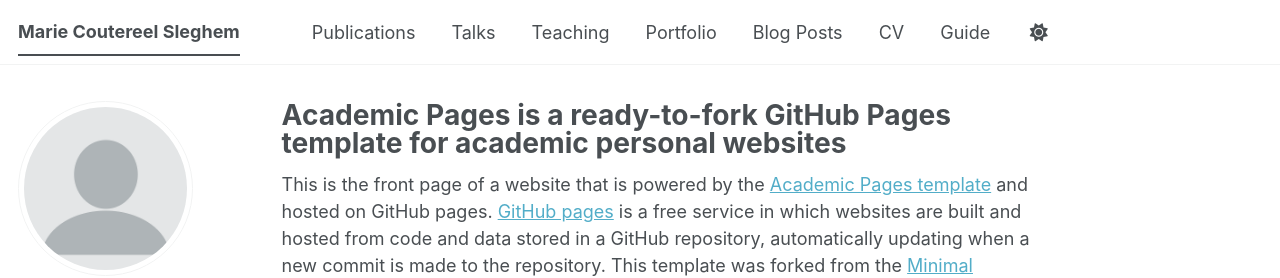
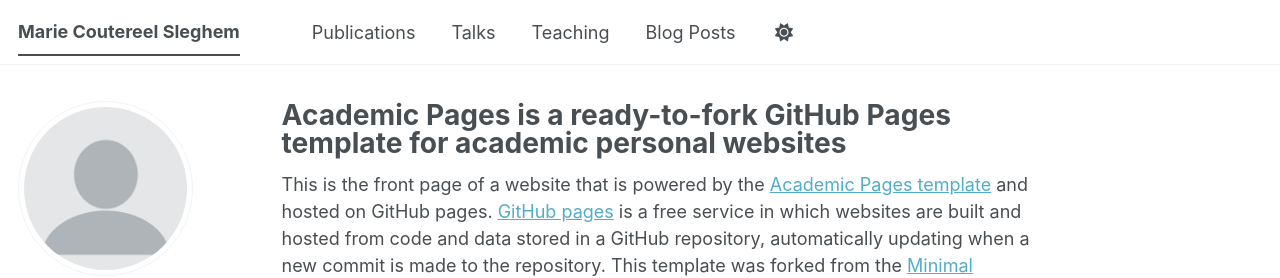
Before and after one commit to MC21-art/MC21-art.github.io, a Jekyll site: the page built from _pages/about.md, in a window 1280 px wide. Shown: the top 278 px of the page. Built offline with Jekyll 4.4.1, drawn with Linux system fonts in a browser that asks for light colours; a script bundle is joined from its source files by our own code; library files that are not in the unit come from our copies.

Commit message:
Update navigation.yml

```diff
--- a/_data/navigation.yml
+++ b/_data/navigation.yml
@@ -17,17 +17,9 @@ main:
   - title: "Teaching"
     url: /teaching/
 
-  - title: "Portfolio"
-    url: /portfolio/
-
   - title: "Blog Posts"
     url: /year-archive/
 
-  - title: "CV"
-    url: /cv/
 
   # - title: "CV"
   #   url: /cv-json/
-
-  - title: "Guide"
-    url: /markdown/
```
